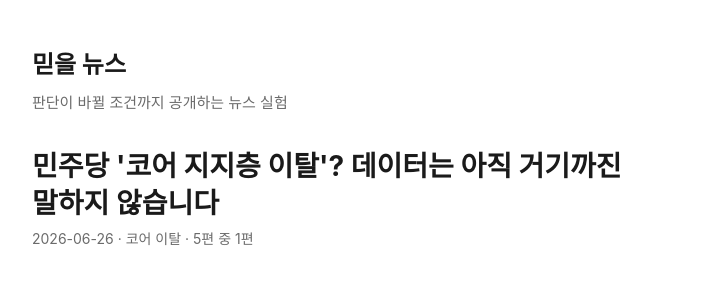
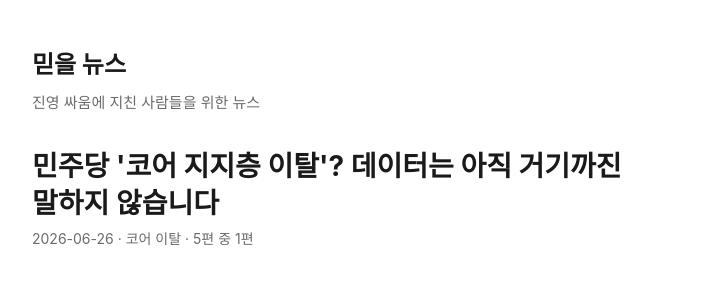
Before and after one commit to geekslife/newsstand, a Jekyll site: the page built from _posts/2026-06-26-minjudang-core-ejection-1.md, in a window 1280 px wide. Shown: the top 285 px of the page, without its empty margins (288-991 px from the left). Built offline with Jekyll 4.4.1, drawn with Linux system fonts in a browser that asks for light colours.

Commit message:
태그라인 정리: 훅을 헤더로, 인트로 중복 제거, 메타 설명 정렬
Co-Authored-By: Claude Opus 4.8 <noreply@anthropic.com>
Claude-Session: https://claude.ai/code/session_01QYkSQhYyUarmf2Q27HgND2

```diff
--- a/_config.yml
+++ b/_config.yml
@@ -1,5 +1,5 @@
 title: 믿을 뉴스
-description: 판단이 바뀔 조건까지 공개하는 뉴스 실험
+description: 진영 싸움에 지친 사람들을 위한 뉴스. 어느 편인지보다 어떤 근거로 판단했는지를 봅니다.
 author: 믿을 뉴스
 url: "https://middl.news"
 lang: ko
--- a/_layouts/default.html
+++ b/_layouts/default.html
@@ -10,7 +10,7 @@
 <body>
   <header class="site">
     <a class="brand" href="/">믿을 뉴스</a>
-    <p class="tagline">판단이 바뀔 조건까지 공개하는 뉴스 실험</p>
+    <p class="tagline">진영 싸움에 지친 사람들을 위한 뉴스</p>
   </header>
 
   <main>
--- a/index.html
+++ b/index.html
@@ -2,7 +2,6 @@
 layout: default
 ---
 <section class="intro">
-  <p class="lead">진영 싸움에 지친 사람들을 위한 뉴스.</p>
   <p>믿을 뉴스는 <strong>어느 편인지보다 어떤 근거로 판단했는지</strong>를 더 중요하게 봅니다. 결론을 내고 끝내지 않고, 새 근거가 나오면 다시 따져봅니다.</p>
 </section>
 
```
